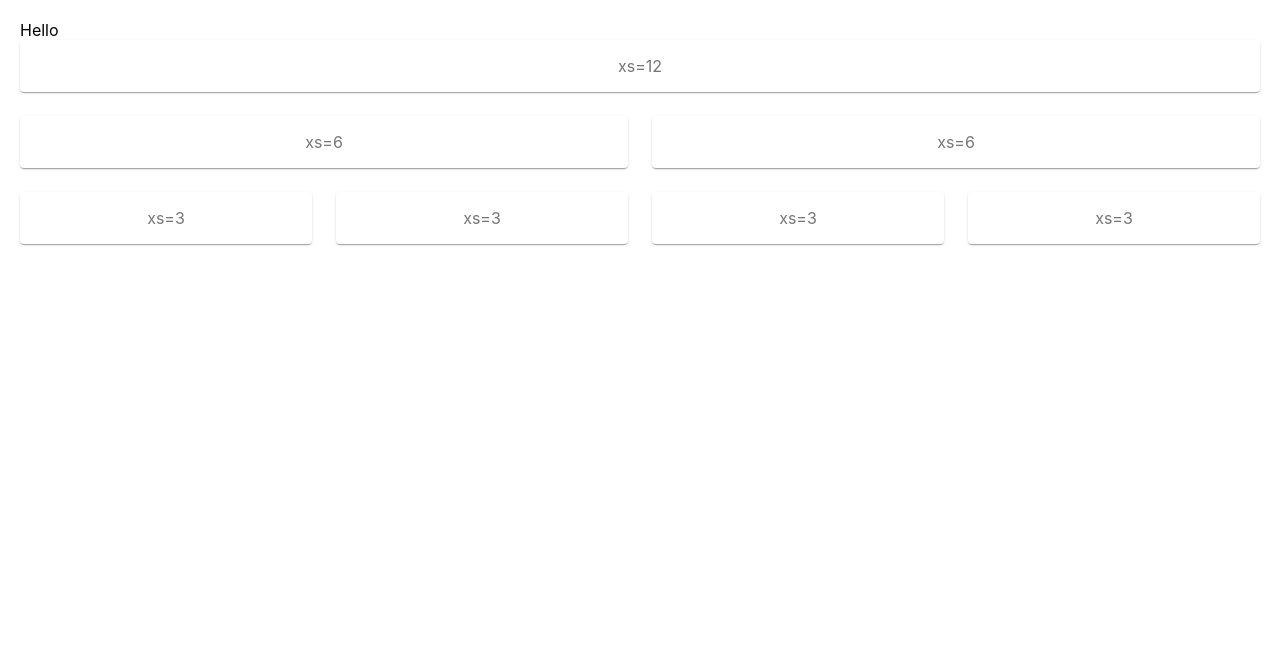
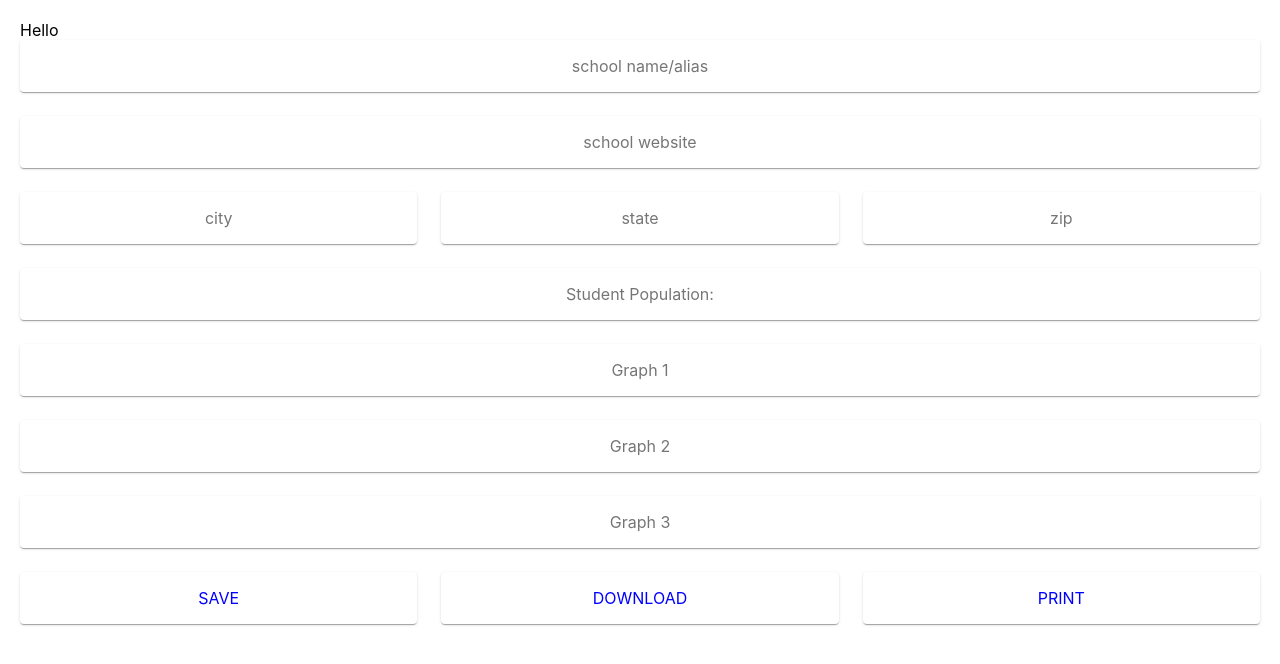
Before and after one commit to shelbygluck/education_analytics, a React (Create React App) app: page / in a window 1280 px wide. Shown: the top 664 px of the page. Built offline with nearby package versions, Linux system fonts and the light colour scheme.

Commit message:
wireframe implemented

```diff
--- a/src/App.js
+++ b/src/App.js
@@ -4,6 +4,7 @@ import './App.css';
 import { makeStyles } from '@material-ui/core/styles';
 import Paper from '@material-ui/core/Paper';
 import Grid from '@material-ui/core/Grid';
+import Button from '@material-ui/core/Grid';
 
 
   const useStyles = makeStyles((theme) => ({
@@ -25,25 +26,46 @@ function App() {
     <div className={classes.root}>
     <Grid container spacing={3}>
       <Grid item xs={12}>
-        <Paper className={classes.paper}>xs=12</Paper>
+        <Paper className={classes.paper}>school name/alias</Paper>
       </Grid>
-      <Grid item xs={6}>
-        <Paper className={classes.paper}>xs=6</Paper>
+      <Grid item xs={12}>
+        <Paper className={classes.paper}>school website</Paper>
       </Grid>
-      <Grid item xs={6}>
-        <Paper className={classes.paper}>xs=6</Paper>
+      <Grid item xs={4}>
+        <Paper className={classes.paper}>city</Paper>
       </Grid>
-      <Grid item xs={3}>
-        <Paper className={classes.paper}>xs=3</Paper>
+      <Grid item xs={4}>
+        <Paper className={classes.paper}>state</Paper>
       </Grid>
-      <Grid item xs={3}>
-        <Paper className={classes.paper}>xs=3</Paper>
+      <Grid item xs={4}>
+        <Paper className={classes.paper}>zip</Paper>
       </Grid>
-      <Grid item xs={3}>
-        <Paper className={classes.paper}>xs=3</Paper>
+      <Grid item xs={12}>
+        <Paper className={classes.paper}>Student Population: </Paper>
       </Grid>
-      <Grid item xs={3}>
-        <Paper className={classes.paper}>xs=3</Paper>
+      <Grid item xs={12}>
+        <Paper className={classes.paper}>Graph 1</Paper>
+      </Grid>
+      <Grid item xs={12}>
+        <Paper className={classes.paper}>Graph 2</Paper>
+      </Grid>
+      <Grid item xs={12}>
+        <Paper className={classes.paper}>Graph 3</Paper>
+      </Grid>
+      <Grid item xs={4}>
+        <Paper className={classes.paper}>
+          <Button onClick={() => {alert('save')}} className="button" variant="contained">SAVE</Button>
+        </Paper>
+      </Grid>
+      <Grid item xs={4}>
+      <Paper className={classes.paper}>
+          <Button onClick={() => {alert('download')}} className="button" variant="contained">DOWNLOAD</Button>
+        </Paper>
+      </Grid>
+      <Grid item xs={4}>
+      <Paper className={classes.paper}>
+          <Button onClick={() => {alert('print')}} className="button" variant="contained">PRINT</Button>
+        </Paper>
       </Grid>
     </Grid>
   </div>
--- a/src/index.css
+++ b/src/index.css
@@ -18,3 +18,11 @@ code {
   /* align-items: center; */
   padding: 20px;
 }
+
+.button {
+  color: blue;
+}
+
+.button:hover {
+  color: red;
+}
```
